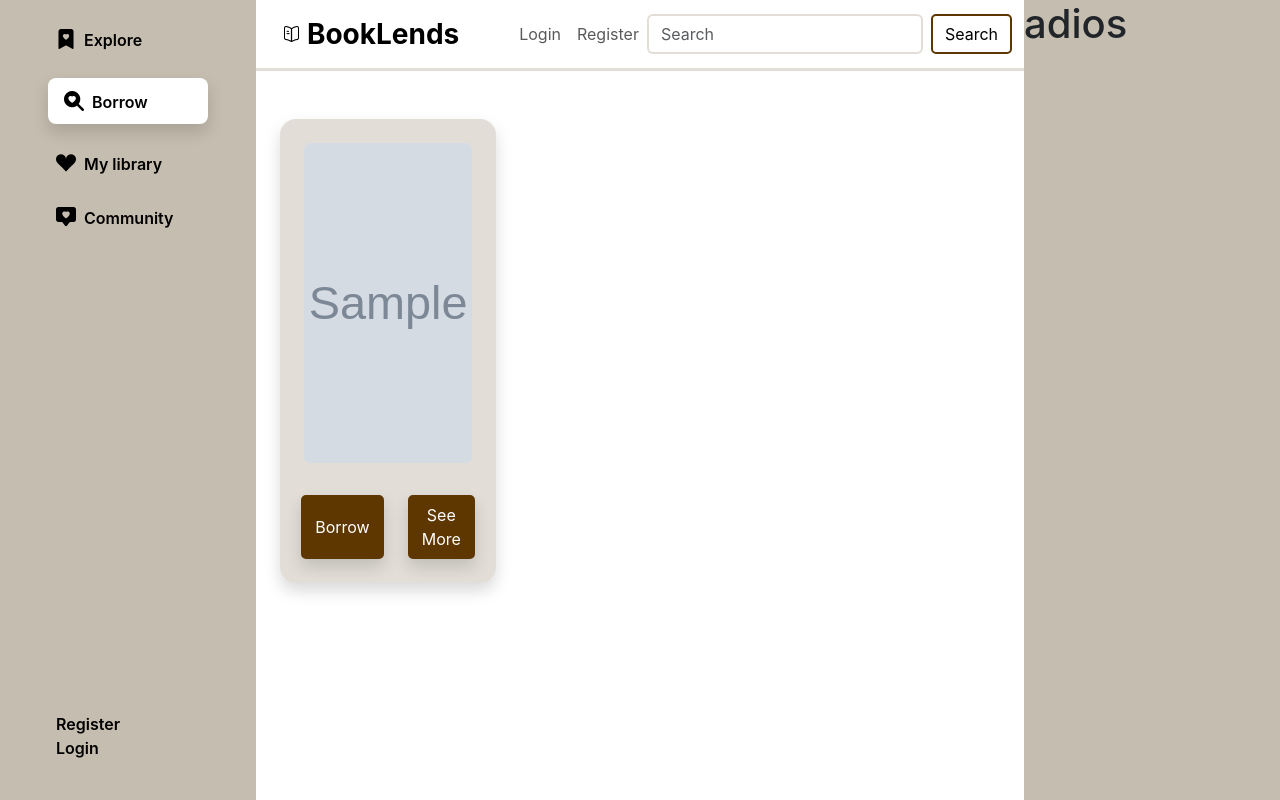
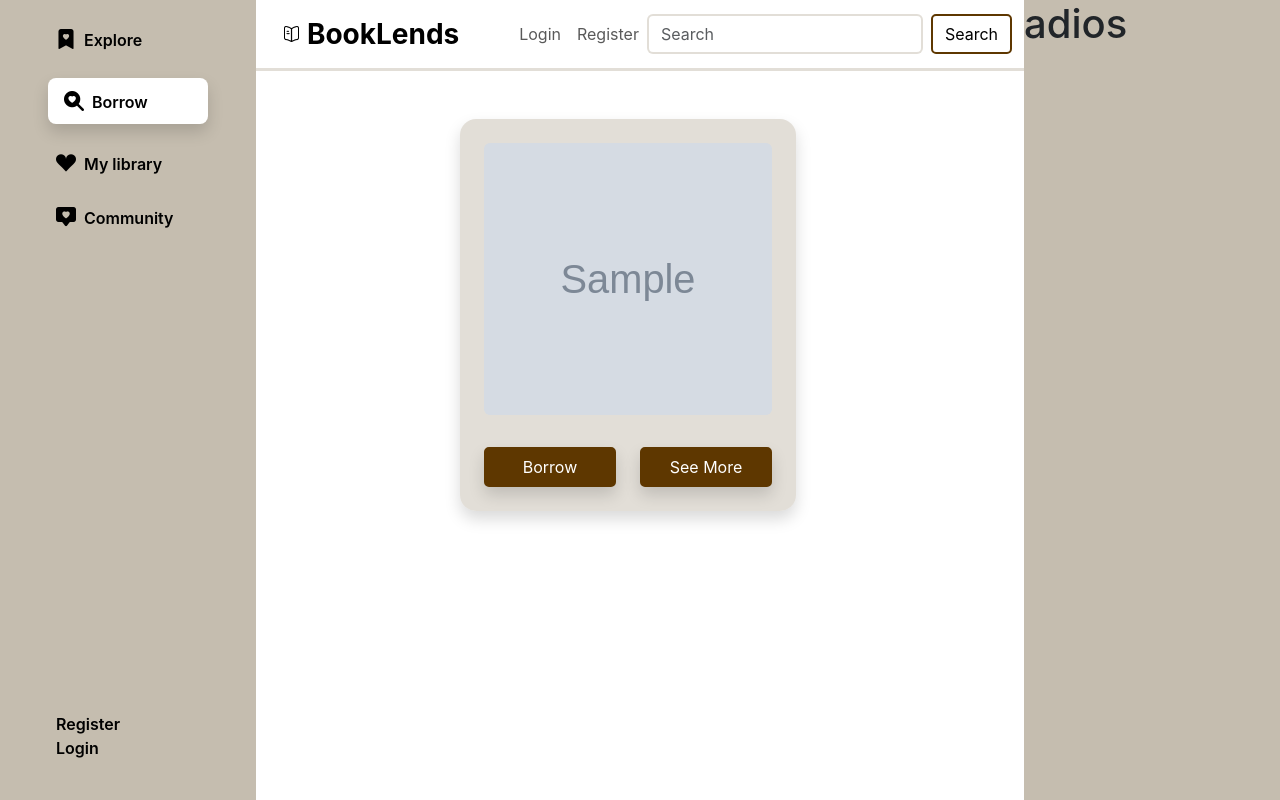
Before and after one commit to joanagomezubeda/TrasversalProject, a PHP site: page /trasversalProject/borrow in a window 1280 px wide. Run offline with PHP 8.4, Linux system fonts and the light colour scheme; tables that the repository leaves empty or names only in its code hold one stand-in row (values such as "Sample post"); grey boxes marked "Sample" are stand-in pictures; data that the repository does not hold is empty.

Commit message:
Borrow without functionality

```diff
--- a/assets/css/style.css
+++ b/assets/css/style.css
@@ -100,7 +100,7 @@
 
 .img-borrow{
     width: 100% !important;
-    height: 20rem !important;
+    height: 17rem !important;
 }
 
 .text-clamp{
--- a/views/borrow/index.php
+++ b/views/borrow/index.php
@@ -1,14 +1,14 @@
-<div class="row d-flex">
+<div class="row d-flex justify-content-sm-center">
     <?php foreach ($viewmodel as $item): ?>
-        <div class="col-md-6 col-lg-6 col-xl-4 mb-4">
+        <div class="col-md-9 col-lg-6 col-xl-6 col-xxl-4 mb-4">
             <div class="shadow rounded-4 bg-color py-4 px-4">
                 <img src="<?php echo ROOT_URL.'assets/'.$item['image'];?>" alt="<?php echo $item['title']?>" class="img-fluid img-borrow rounded-2 object-fit-cover">
                 <h3 class="mt-3"><?php echo $item['title'];?></h3>
                 <h6><?php echo $item['author'];?></h6>
                 <p class="text-clamp"><?php echo $item['description'];?></p>
-                <div class="d-flex justify-content-center gap-4">
-                    <button class="btn btn-primary-color shadow w-50">Borrow</button>
-                    <button class="btn btn-primary-color shadow w-50">See More</button>
+                <div class="d-flex justify-content-center gap-4 flex-sm-row flex-column">
+                    <button class="btn btn-primary-color shadow w-50 w-sm-100">Borrow</button>
+                    <button class="btn btn-primary-color shadow w-50 w-sm-100">See More</button>
                 </div>
             </div>
         </div>
--- /dev/null
+++ b/views/borrow/show.php
@@ -0,0 +1 @@
+<?php
```
